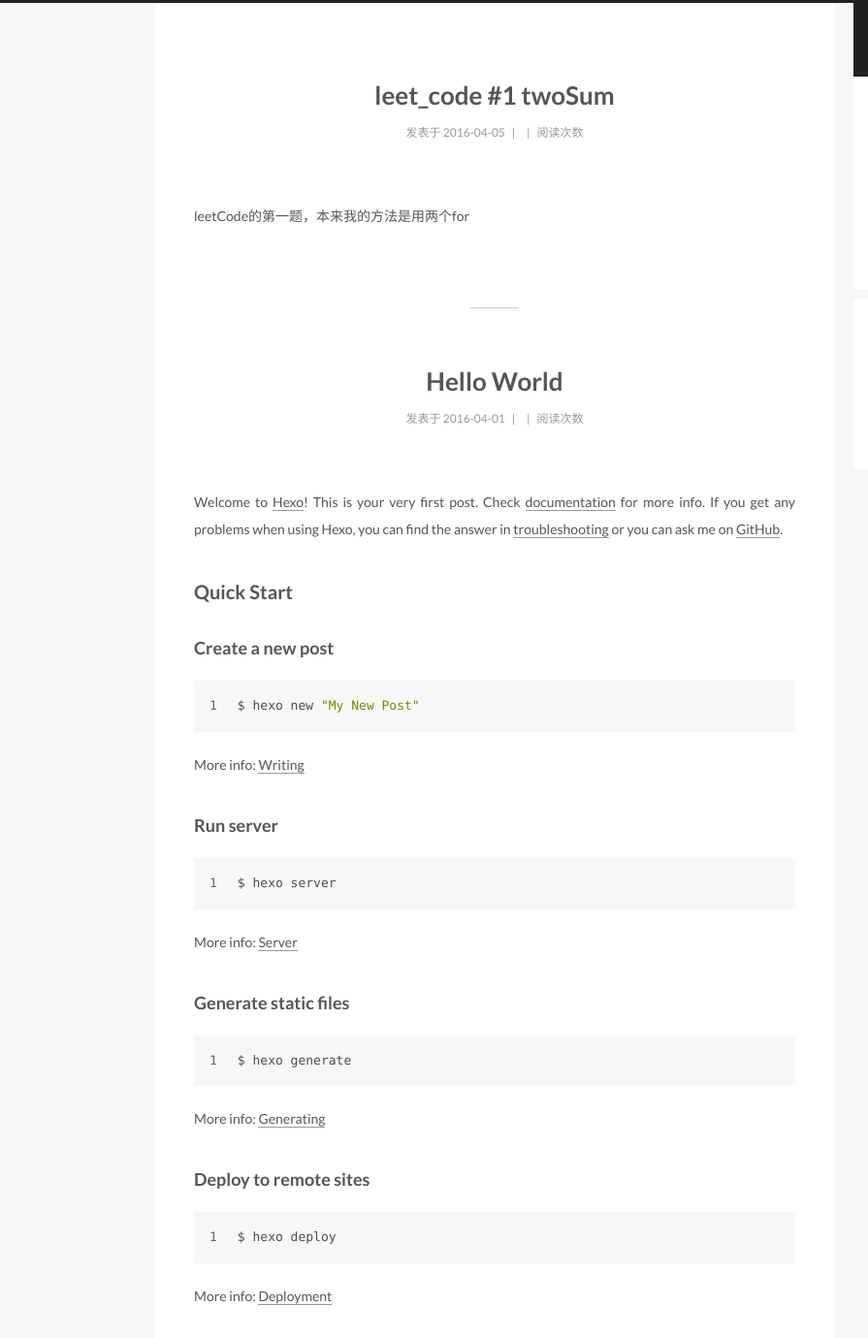
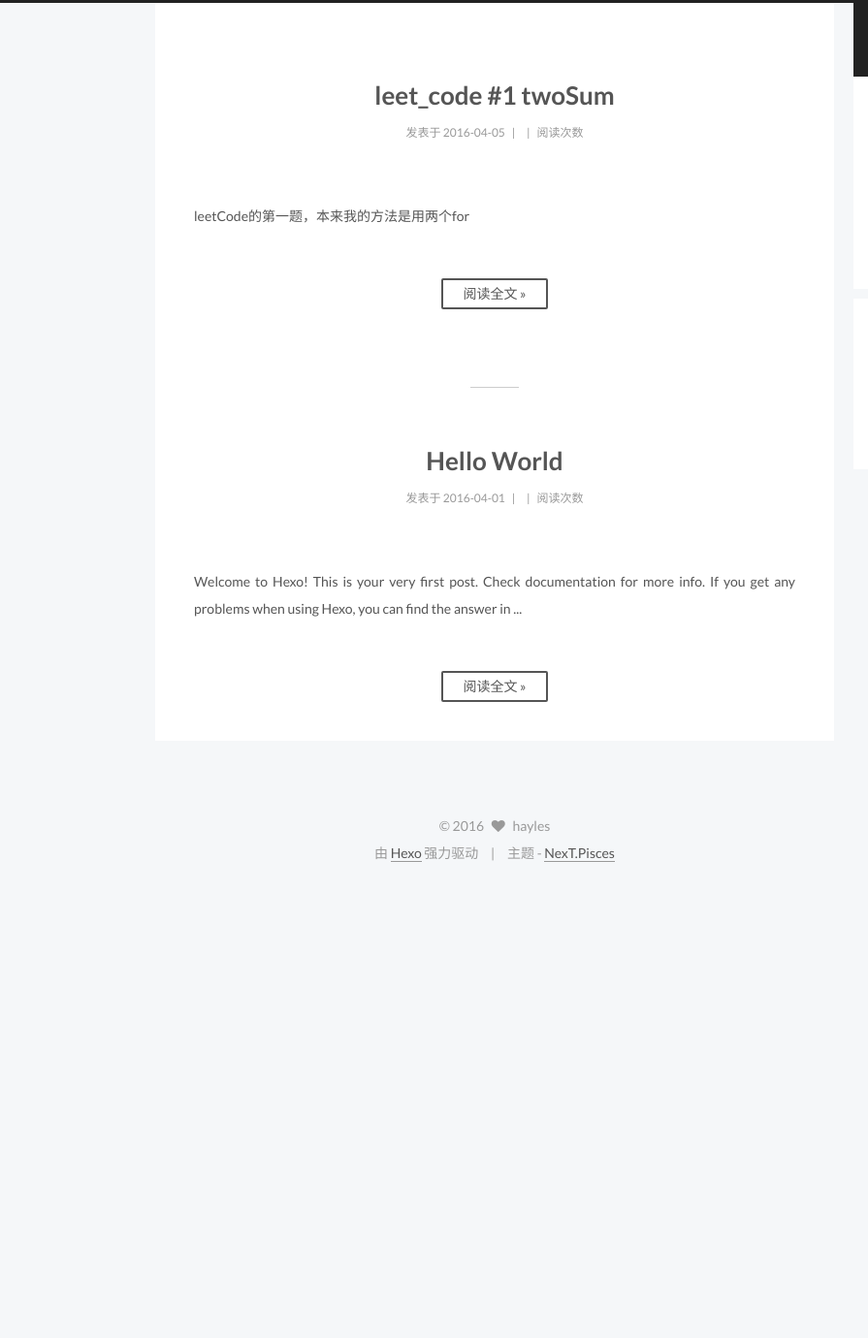
Before and after one commit to hayles/hayles.github.io, a plain HTML site: page index.html in a window 1280 px wide. Shown: the top 1380 px of the page at 97% size, 0-895 px from the left. After the commit the page ends 914 px from the top, so only its background shows below. Drawn offline with Linux system fonts and the light colour scheme; a script that the page names is missing.

Commit message:
Site updated: 2016-04-05 16:45:12

```diff
--- a/css/main.css
+++ b/css/main.css
@@ -1518,7 +1518,7 @@ pre .javascript .function {
   width: 4px;
   height: 4px;
   border-radius: 50%;
-  background: #ffe5ff;
+  background: #fff71c;
 }
 .links-of-blogroll {
   font-size: 13px;
--- a/index.html
+++ b/index.html
@@ -285,9 +285,15 @@
 
 
 
-            <p>leetCode的第一题，本来我的方法是用两个for</p>
+          leetCode的第一题，本来我的方法是用两个for
 
 
+
+          <div class="post-more-link text-center">
+            <a class="btn" href="/2016/04/05/leet-code-1-twoSum/#more" rel="contents">
+              阅读全文 &raquo;
+            </a>
+          </div>
 
 
     </div>
@@ -390,17 +396,14 @@
 
 
 
-            <p>Welcome to <a href="https://hexo.io/" target="_blank" rel="external">Hexo</a>! This is your very first post. Check <a href="https://hexo.io/docs/" target="_blank" rel="external">documentation</a> for more info. If you get any problems when using Hexo, you can find the answer in <a href="https://hexo.io/docs/troubleshooting.html" target="_blank" rel="external">troubleshooting</a> or you can ask me on <a href="https://github.com/hexojs/hexo/issues" target="_blank" rel="external">GitHub</a>.</p>
-<h2 id="Quick-Start"><a href="#Quick-Start" class="headerlink" title="Quick Start"></a>Quick Start</h2><h3 id="Create-a-new-post"><a href="#Create-a-new-post" class="headerlink" title="Create a new post"></a>Create a new post</h3><figure class="highlight bash"><table><tr><td class="gutter"><pre><span class="line">1</span><br></pre></td><td class="code"><pre><span class="line">$ hexo new <span class="string">"My New Post"</span></span><br></pre></td></tr></table></figure>
-<p>More info: <a href="https://hexo.io/docs/writing.html" target="_blank" rel="external">Writing</a></p>
-<h3 id="Run-server"><a href="#Run-server" class="headerlink" title="Run server"></a>Run server</h3><figure class="highlight bash"><table><tr><td class="gutter"><pre><span class="line">1</span><br></pre></td><td class="code"><pre><span class="line">$ hexo server</span><br></pre></td></tr></table></figure>
-<p>More info: <a href="https://hexo.io/docs/server.html" target="_blank" rel="external">Server</a></p>
-<h3 id="Generate-static-files"><a href="#Generate-static-files" class="headerlink" title="Generate static files"></a>Generate static files</h3><figure class="highlight bash"><table><tr><td class="gutter"><pre><span class="line">1</span><br></pre></td><td class="code"><pre><span class="line">$ hexo generate</span><br></pre></td></tr></table></figure>
-<p>More info: <a href="https://hexo.io/docs/generating.html" target="_blank" rel="external">Generating</a></p>
-<h3 id="Deploy-to-remote-sites"><a href="#Deploy-to-remote-sites" class="headerlink" title="Deploy to remote sites"></a>Deploy to remote sites</h3><figure class="highlight bash"><table><tr><td class="gutter"><pre><span class="line">1</span><br></pre></td><td class="code"><pre><span class="line">$ hexo deploy</span><br></pre></td></tr></table></figure>
-<p>More info: <a href="https://hexo.io/docs/deployment.html" target="_blank" rel="external">Deployment</a></p>
+          Welcome to Hexo! This is your very first post. Check documentation for more info. If you get any problems when using Hexo, you can find the answer in
+          ...
 
-
+          <div class="post-more-link text-center">
+            <a class="btn" href="/2016/04/01/hello-world/#more" rel="contents">
+              阅读全文 &raquo;
+            </a>
+          </div>
 
 
     </div>
```
